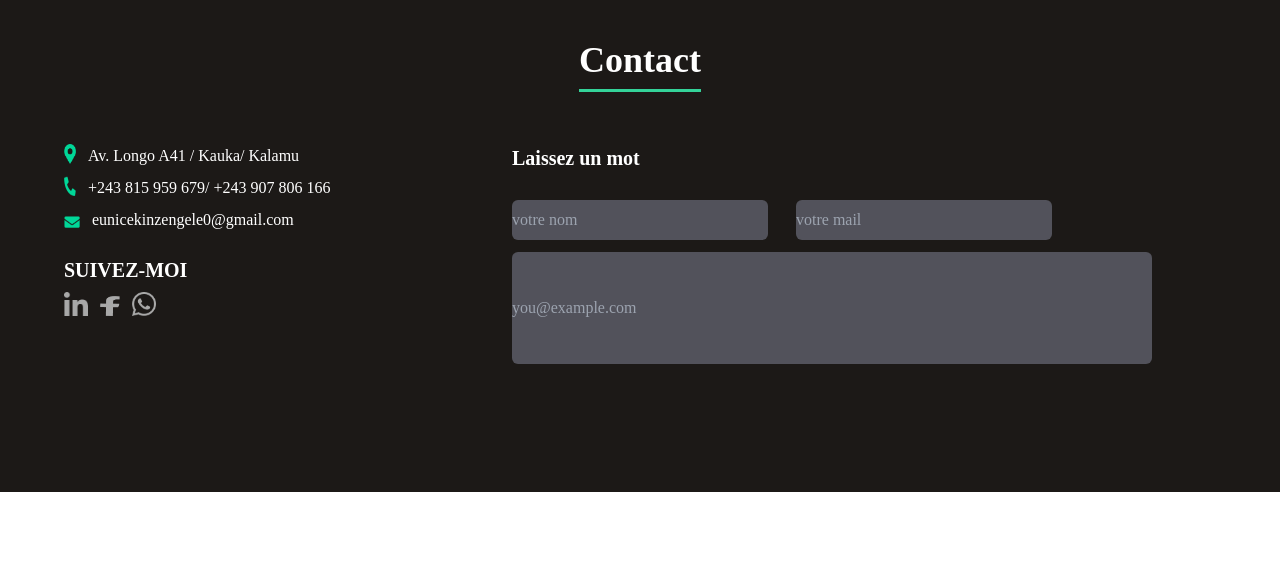
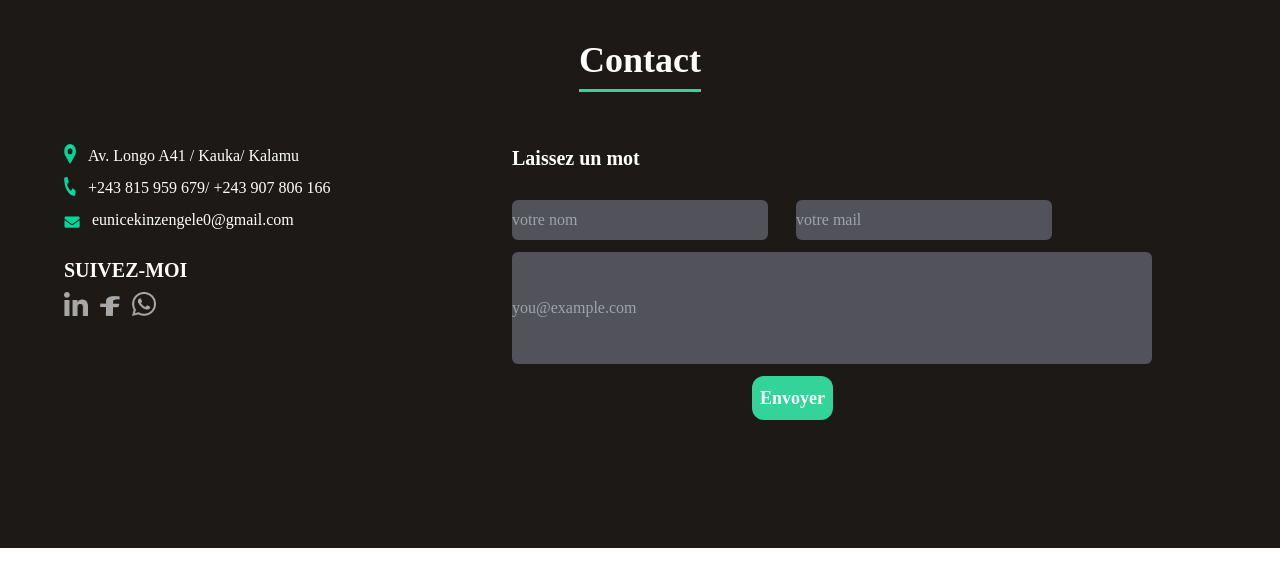
Before and after one commit to eunicekinzengele/My-Portfolio, a Next.js app: page /Contact in a window 1280 px wide. Shown: the top 586 px of the page. Built offline with nearby package versions, Linux system fonts and the light colour scheme.

Commit message:
add button to send message

```diff
--- a/src/pages/Contact.js
+++ b/src/pages/Contact.js
@@ -40,7 +40,7 @@ export default function Contact() {
           <h2 className=" text-xl font-semibold pb-4">Laissez un mot</h2>
           <div className=" flex space-x-7">
             <input
-              className=" w-64 h-10 rounded-md bg-zinc-600 placeholder: text-red-500"
+              className=" w-64 h-10 rounded-md bg-zinc-600 placeholder:"
               placeholder="votre nom"
               type="text"
               id="name"
@@ -63,6 +63,11 @@ export default function Contact() {
               name="message"
             />
           </div>
+          <div className=" ml-60">
+            <button className="bg-emerald-400 p-2 text-lg rounded-xl font-semibold">
+              Envoyer
+            </button>
+          </div>
         </div>
       </div>
     </div>
--- /dev/null
+++ b/src/pages/Footer.js
@@ -0,0 +1,7 @@
+import React from 'react'
+
+export default function Footer() {
+  return (
+    <div>Footer</div>
+  )
+}
```
